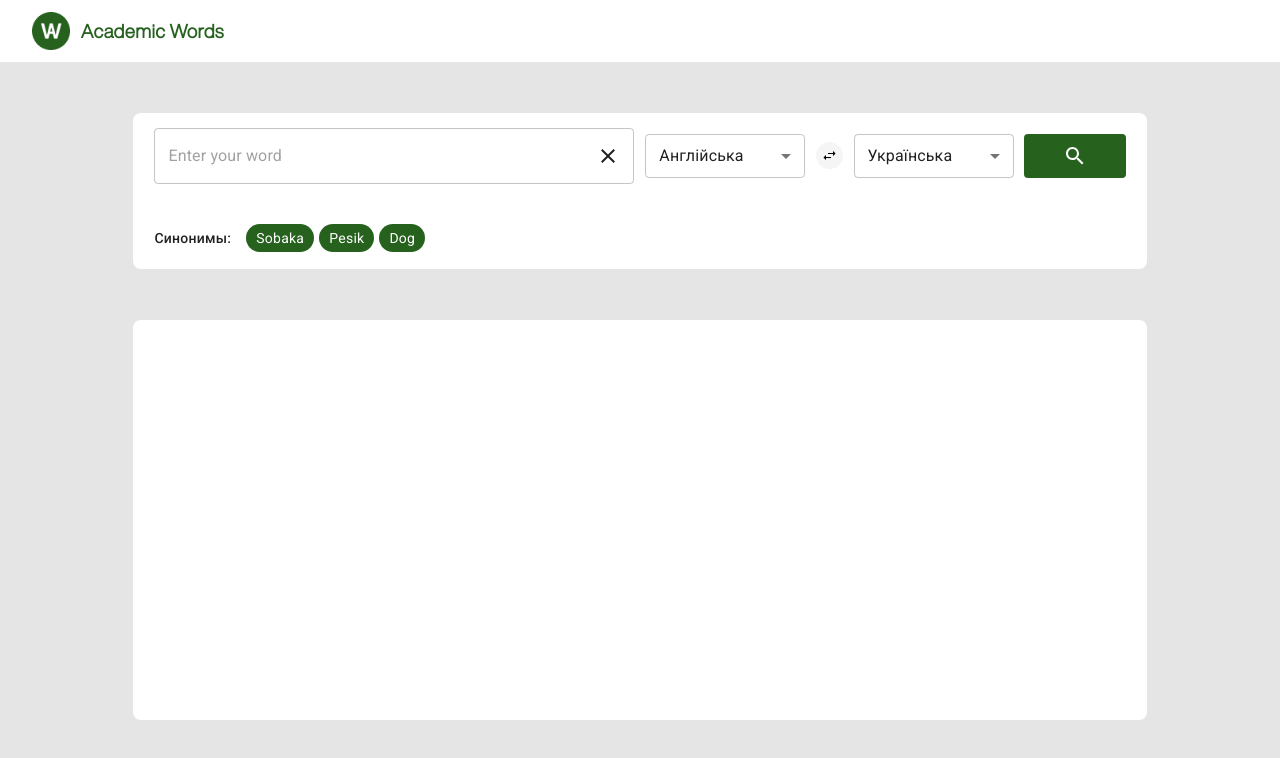
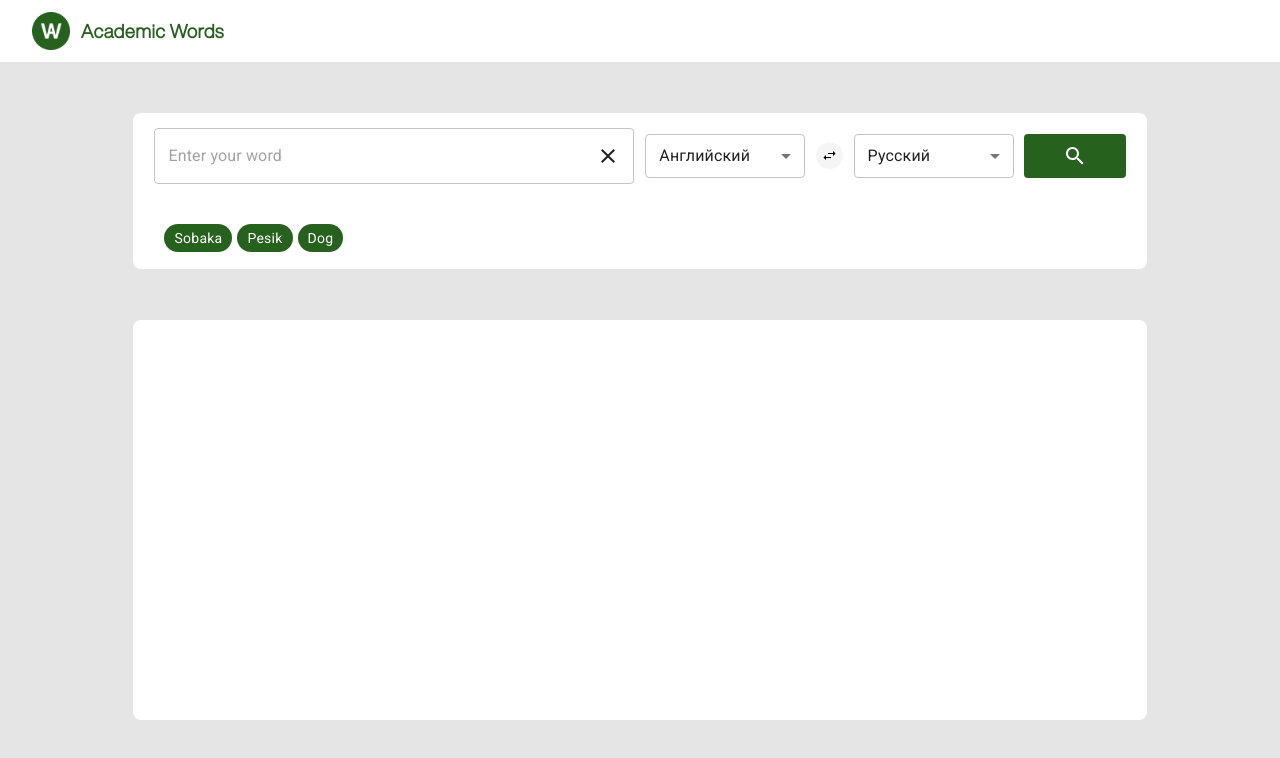
Before and after one commit to vladBrownDev/academicWord, a React (Create React App) app: page / in a window 1280 px wide. Shown: the top 758 px of the page. Built offline with nearby package versions, Linux system fonts and the light colour scheme.

Commit message:
translate-logic-completed

```diff
--- a/package.json
+++ b/package.json
@@ -8,6 +8,7 @@
     "@testing-library/jest-dom": "^5.14.1",
     "@testing-library/react": "^11.2.7",
     "@testing-library/user-event": "^12.8.3",
+    "axios": "^0.21.1",
     "react": "^17.0.2",
     "react-dom": "^17.0.2",
     "react-scripts": "4.0.3",
--- a/src/App.css
+++ b/src/App.css
@@ -95,7 +95,7 @@ form .findWordInp {
 .search {
   color:white;
 }
-.searchButton {
+#searchButton {
   background-color: #26611E !important;
   height: 100%;
   width: 7.9vw;
--- a/src/App.js
+++ b/src/App.js
@@ -14,9 +14,56 @@ import CloseIcon from '@material-ui/icons/Close';
 
 import Synonim from './Synonim';
 
+import axios from "axios"
+import React ,{Component} from 'react';
+import ReactDOM from "react-dom"
 
 
-function App() {
+
+class App extends Component {
+  constructor() {
+    super()
+    this.state = {
+      fChosenLang : "en",
+      secChosenLang :"ru"
+    }
+  }
+  getWords = () => {
+    axios.post("https://academic-words-api.azurewebsites.net/api/word/info", {
+      from: this.state.fChosenLang,
+      to: this.state.secChosenLang,
+      text: String(document.querySelector(".MuiOutlinedInput-inputAdornedEnd").value)
+    })
+    .then((response) => {
+      let translateList = []
+      response.data.contextResult.map((item) => {
+        translateList.push(<Synonim text={item.text}/> )
+        return item
+      })
+      console.log(translateList)
+      ReactDOM.render (translateList, document.querySelector("#synonimsList"))
+    })
+    .catch(function (error) {
+      console.log(error);
+    });
+  }
+  firstDDSent = (e) => {
+    this.setState(() => {
+      return ({
+        fChosenLang :e.target.value
+      })
+    })
+
+  }
+  secDDSent = (e) => {
+    this.setState(() => {
+      return ({
+        secChosenLang :e.target.value
+      })
+    })
+  }
+
+  render() {
     return (
       <>
         <header>
@@ -35,18 +82,20 @@ function App() {
                 variant="outlined"
                 InputProps={{
                   endAdornment: <InputAdornment position="end"><CloseIcon></CloseIcon></InputAdornment>,
-              }} />
+                }}
+                />
                 <FormControl variant="outlined" >
                     <Select
-                    value="en"
+                      defaultValue={this.state.fChosenLang}
                       labelId="demo-simple-select-outlined-label"
                       id="demo-simple-select-outlined"
                       inputProps={{ 'aria-label': 'Without label' }}
-                    className="dropdown"
+                      className="dropdown firstDD"
+                      onChange={this.firstDDSent}
                     >
 
-                    <MenuItem value="en">Англійська</MenuItem>
-                    <MenuItem value="ua">Українська</MenuItem>
+                      <MenuItem value="en">Английский</MenuItem>
+                      <MenuItem value="ru">Русский</MenuItem>
 
                     </Select>
 
@@ -56,29 +105,29 @@ function App() {
 
                 <FormControl variant="outlined" >
                     <Select
-                    value="ua"
+                      defaultValue={this.state.secChosenLang}
                       labelId="demo-simple-select-outlined-label"
                       id="demo-simple-select-outlined"
                       inputProps={{ 'aria-label': 'Without label' }}
-                    className="dropdown"
+                      className="dropdown secDD"
+                      onChange={this.secDDSent}
+
                     >
 
-                    <MenuItem value="en">Англійська</MenuItem>
-                    <MenuItem value="ua">Українська</MenuItem>
+                      <MenuItem value="en">Английский</MenuItem>
+                      <MenuItem value="ru">Русский</MenuItem>
 
                     </Select>
 
                 </FormControl>
 
-              <Button variant="contained" disableElevation className="searchButton">
+                <Button onClick={this.getWords} variant="contained" disableElevation id="searchButton">
                     <SearchIcon className="search"/>
                 </Button>
             </form>
 
             <div id="synonims">
-            <div id="synonimLabel">
-              Синонимы:
-            </div>
+
               <div id="synonimsList">
                 <Synonim text="Sobaka"/>
                 <Synonim text="Pesik"/>
@@ -94,5 +143,6 @@ function App() {
       </>
     );
   }
+}
 
 export default App;
--- a/src/Synonim.css
+++ b/src/Synonim.css
@@ -13,5 +13,5 @@
     color: #FFFFFF;
     display: inline;
     padding:6px 10px ;
-    margin-left: 5px;
+    margin-right: 5px;
 }
```
Also changed, not shown: src/Synonim.js (+10 -4 lines), 1 other file (tests, documents, lock files or other folders). Lines whose indentation alone changed are shown as unchanged.
